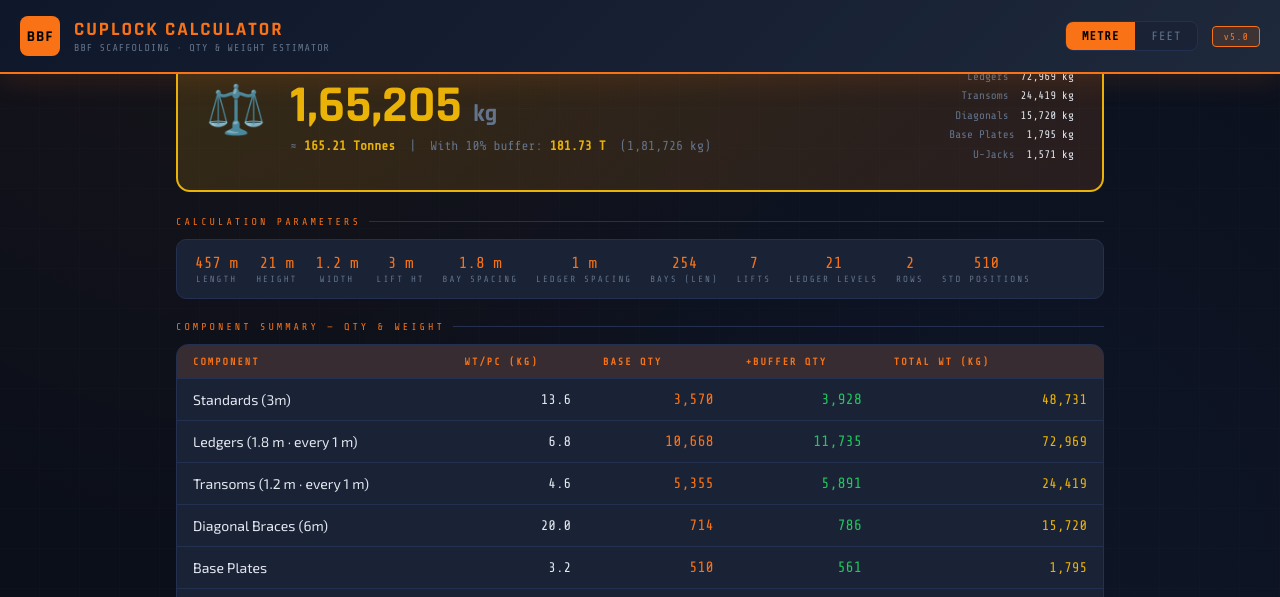
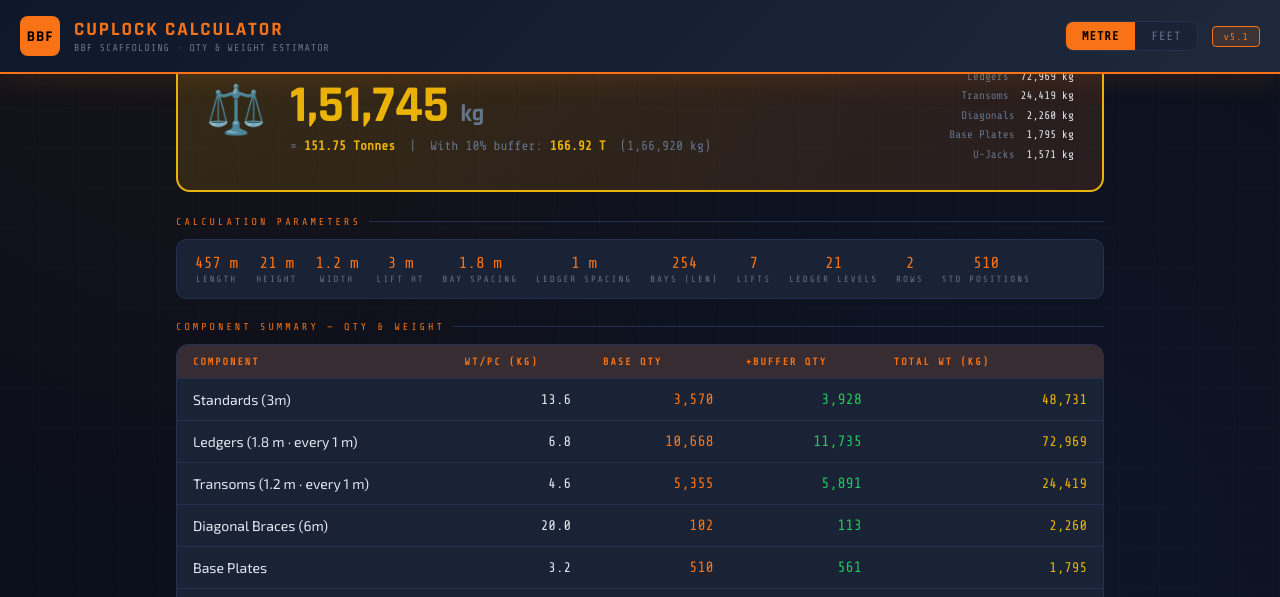
Before and after one commit to inventory-bbf/Cuplock--calculator-, a plain HTML site: page index.html in a window 1280 px wide. Both pictures are taken after a click on the button "▶ CALCULATE QUANTITY & WEIGHT". Shown: the part 611-1208 px from the top of the page. Drawn offline with nearby package versions, Linux system fonts and the light colour scheme.

Commit message:
Update index.html

```diff
--- a/index.html
+++ b/index.html
@@ -278,7 +278,7 @@
     <button id="btn-m" class="active" onclick="setUnit('m')">METRE</button>
     <button id="btn-ft" onclick="setUnit('ft')">FEET</button>
   </div>
-  <div class="badge">v5.0</div>
+  <div class="badge">v5.1</div>
 </header>
 
 <main>
@@ -464,7 +464,7 @@ function calculate() {
   const ledgers    = baysLen * rows * ledLevels;   // uses ledger spacing, not lift
   const transoms   = (baysLen + 1) * (rows - 1) * ledLevels;
   const diagFac    = isFacade ? 5 : 4;
-  const diags      = Math.ceil(baysLen / diagFac) * lifts * rows;
+  const diags      = Math.ceil(baysLen / diagFac) * rows;
   const basePlates = stdPos;
   const ujacks     = stdPos;
 
```
